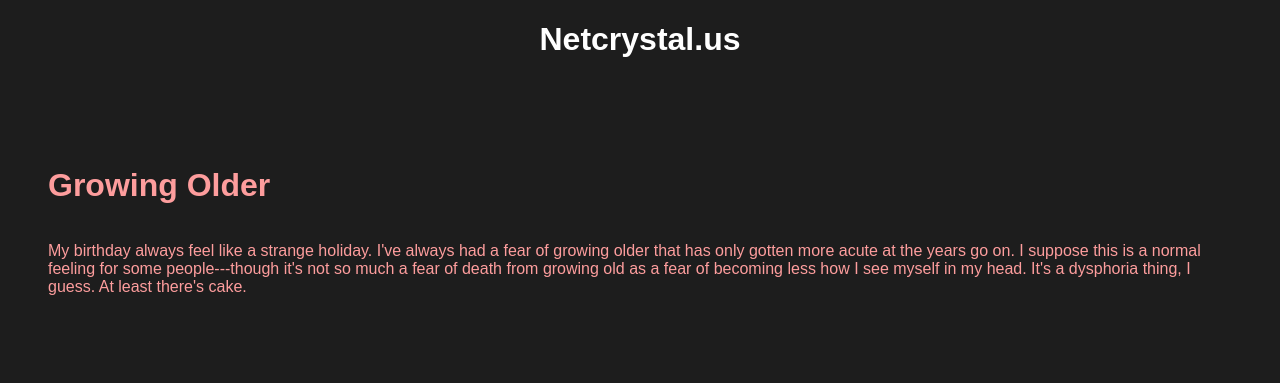
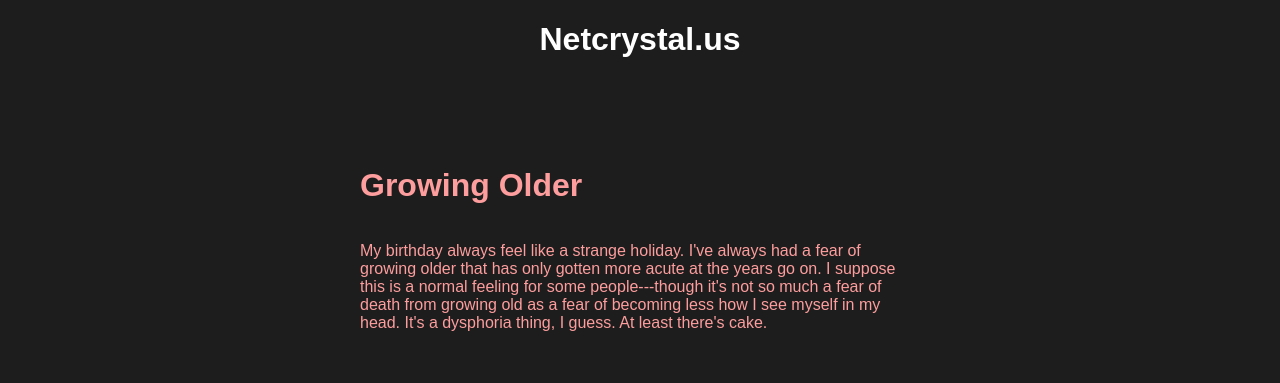
Before and after one commit to Valeriejcini/Val, a plain HTML site: page index.html in a window 1280 px wide. Drawn offline with Linux system fonts and the light colour scheme; a web font is replaced by a local one.

Commit message:
max page width

```diff
--- a/style.css
+++ b/style.css
@@ -2,6 +2,8 @@ body{
     color:darkgray;
     background-color: #1d1d1d;
     font-family: "Rationale", sans-serif;
+    width: 640px;
+    margin: 0 auto;
 }
 
 div{
```
